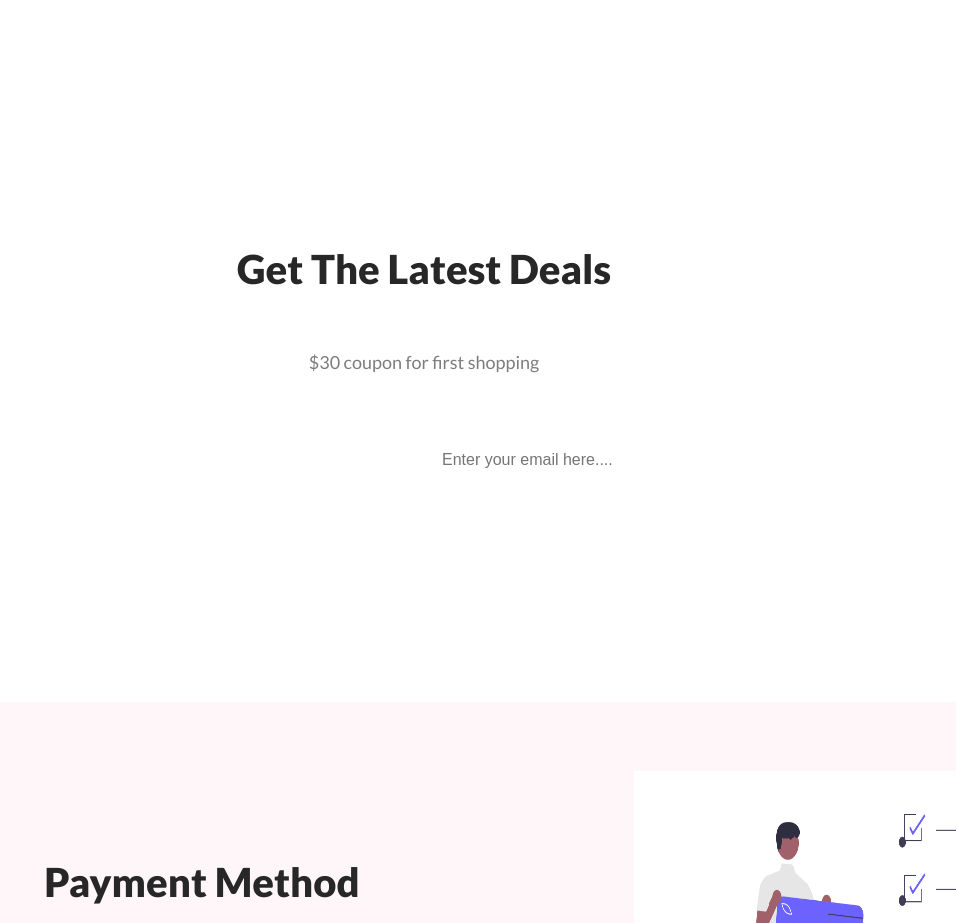
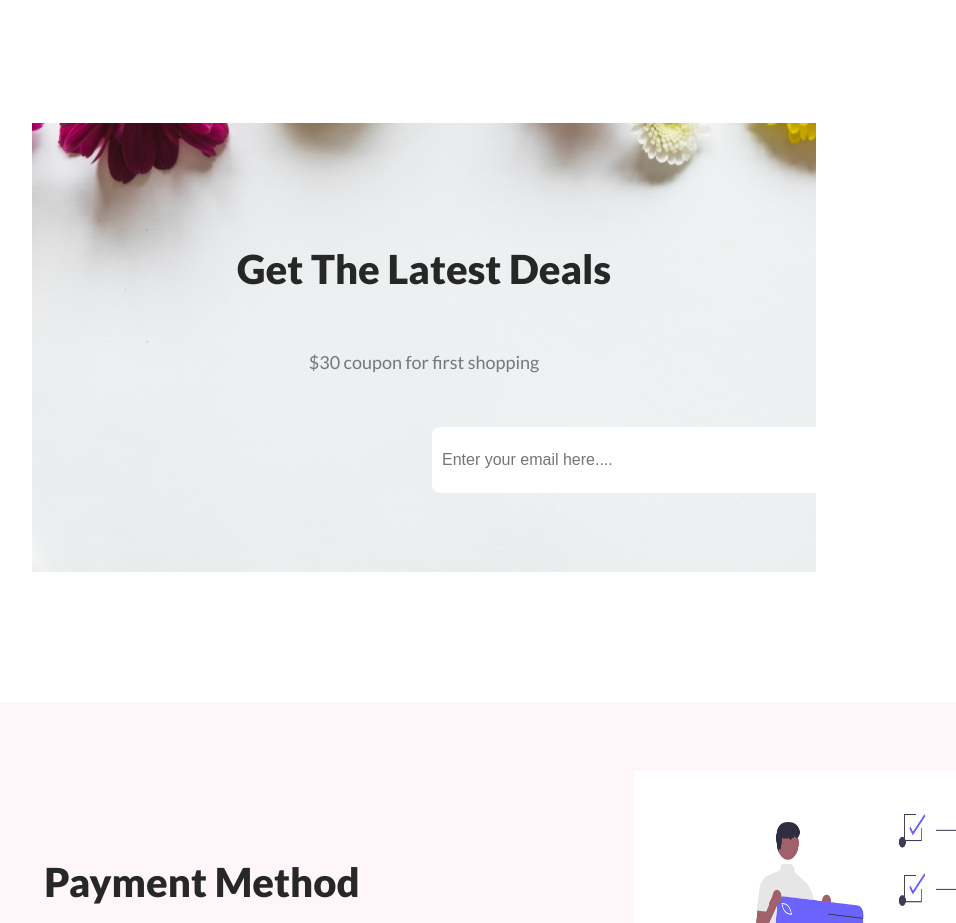
Before and after one commit to Hafcha71/flowershop-website, a plain HTML site: page index.html in a window 1280 px wide. Shown: the part 3800-4723 px from the top of the page, without its empty margins (216-1172 px from the left). Drawn offline with Linux system fonts and the light colour scheme.

Commit message:
edited latest deals

```diff
--- a/styles/style.css
+++ b/styles/style.css
@@ -252,7 +252,7 @@ main {
 
 /* latest deals styles */
 .deals {
-    background: url(./flowers/rectangle9.png);
+    background: url(../flowers/rectangle9.png);
     background-position: center;
     background-repeat: no-repeat;
     /* width: 1400px; */
```
